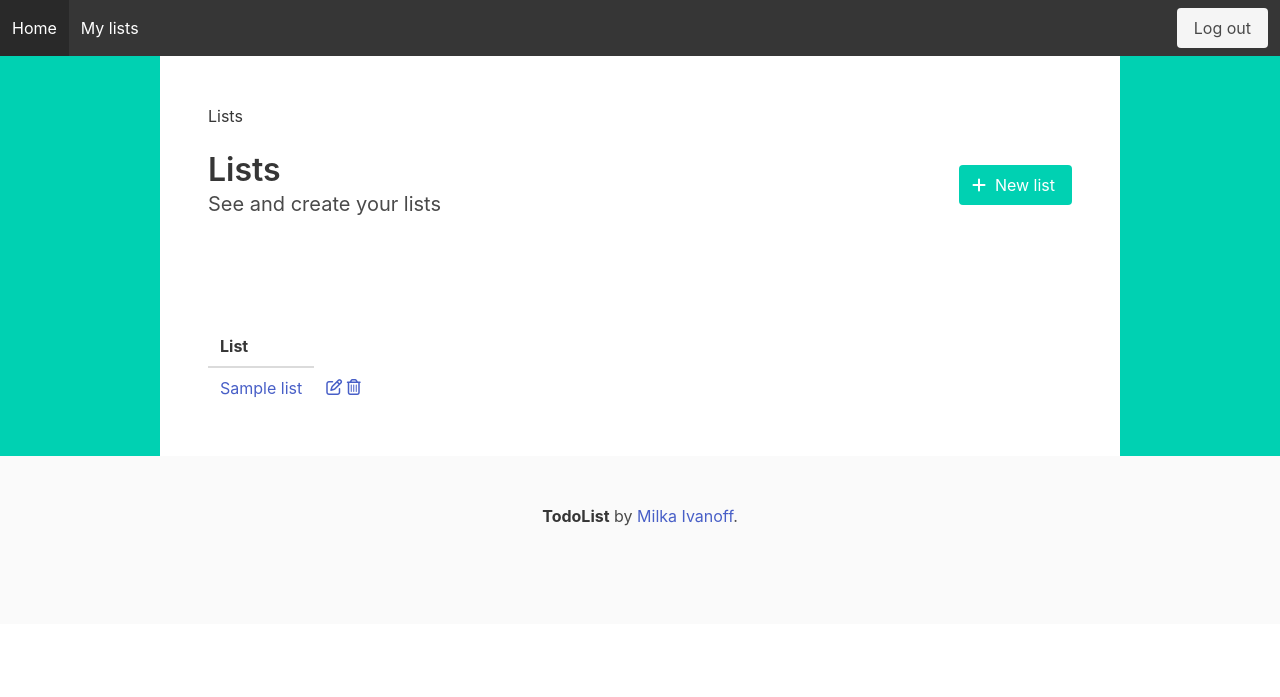
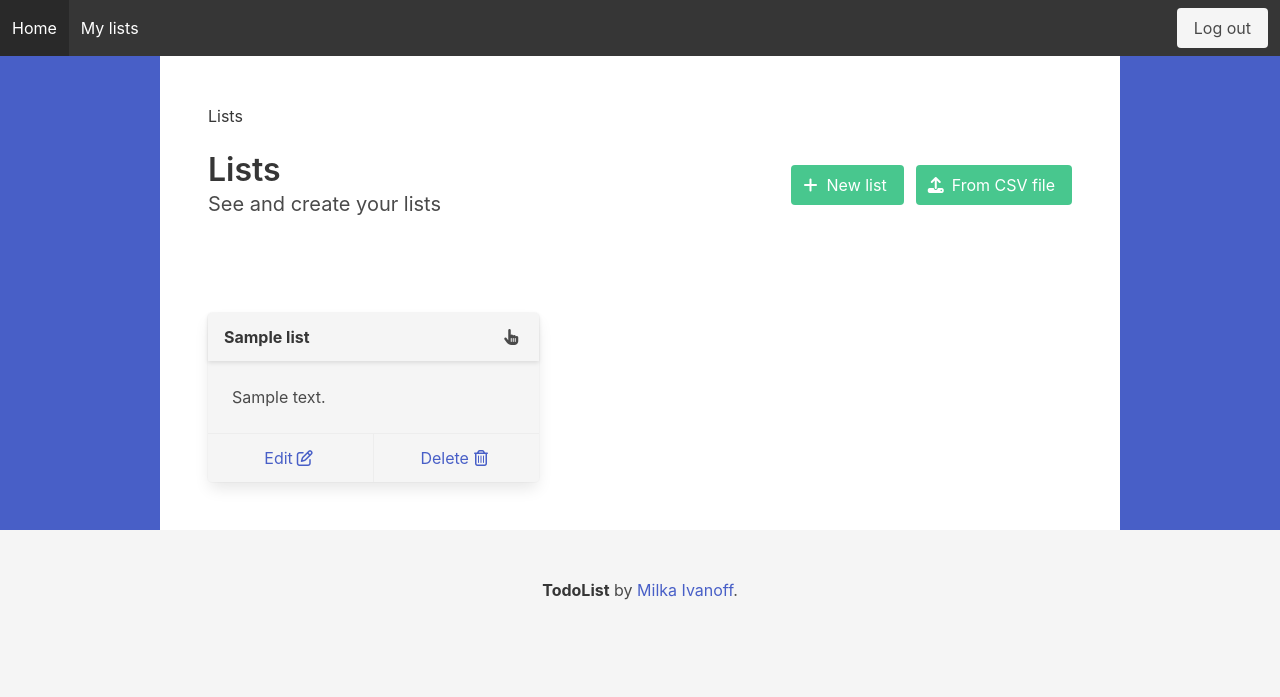
Before and after one commit to m1lk4/todolist_app, a Flask app: page /lists/ in a window 1280 px wide. Shown: the top 697 px of the page. Run offline with Flask 3, Linux system fonts and the light colour scheme; the visitor is signed in with stand-in values (Sample User, id 1); tables that the repository leaves empty hold one stand-in row (values such as "Sample post"); some libraries are stand-ins or nearby versions.

Commit message:
Carga de listas desde csv y excel

```diff
--- a/pyproject.toml
+++ b/pyproject.toml
@@ -11,6 +11,8 @@ python = "^3.10"
 flask = "^3.0.2"
 flask-sqlalchemy = "^3.1.1"
 psycopg2-binary = "^2.9.9"
+pandas = "^2.2.1"
+openpyxl = "^3.1.2"
 
 
 [tool.poetry.group.dev.dependencies]
--- a/src/core/board/__init__.py
+++ b/src/core/board/__init__.py
@@ -14,9 +14,10 @@ def create_list(**kwargs):
     db.session.commit()
 
 
-def update_list(id, name):
+def update_list(id, name, description):
     list = List.query.get(id)
     list.name = name
+    list.description = description
     db.session.commit()
 
 
--- a/src/routes/list.py
+++ b/src/routes/list.py
@@ -3,6 +3,9 @@ from flask import render_template, redirect, url_for
 from flask import request
 from flask import flash
 
+import pandas as pd
+
+from src.database.todolist import db
 from src.core import board
 from src import auth
 
@@ -43,7 +46,8 @@ def edit(list_id):
 @list_blueprint.post("/<int:list_id>/edit")
 def update(list_id):
     name = request.form["name"]
-    board.update_list(list_id, name)
+    description = request.form["description"]
+    board.update_list(list_id, name, description)
     flash("List edited", "success")
 
     return redirect(url_for("list.index"))
@@ -67,3 +71,27 @@ def show(list_id):
     tasks = board.list_tasks(list_id=list_id)
 
     return render_template("lists/show.html", list=list, tasks=tasks)
+
+
+@list_blueprint.get("/upload_file")
+def new_file():
+
+    return render_template("lists/upload.html")
+
+
+@list_blueprint.post("/upload_file")
+def upload():
+    if "file" not in request.files:
+        return flash("No file selected", "danger")
+
+    file = request.files["file"]
+
+    if file.filename == "":
+        return flash("No file selected", "danger")
+
+    if file:
+        df = pd.read_csv(file)
+        df.to_sql("lists", db.engine, if_exists="append", index=False)
+        flash("Data has been successfully loaded into the database", "success")
+
+        return redirect(url_for("list.index"))
--- a/src/templates/layout.html
+++ b/src/templates/layout.html
@@ -10,7 +10,7 @@
   <script src="{{ url_for('static', filename='js/flashes.js') }}"></script>
   {% endblock %}
 </head>
-<body class="has-background-primary">
+<body class="has-background-link">
   <nav class="navbar is-dark" role="navigation" aria-label="main navigation"">
     <div class="navbar-menu">
       <div class="navbar-start">
@@ -64,7 +64,7 @@
   </section>
 {% block home %}
 {% endblock %}
-  <footer class="footer">
+  <footer class="footer has-background-white-ter">
     <div class="content has-text-centered">
       <p>
         <strong>TodoList</strong> by <a href="https://www.linkedin.com/in/ivanoffmilka/">Milka Ivanoff</a>.
--- a/src/templates/lists/index.html
+++ b/src/templates/lists/index.html
@@ -19,40 +19,60 @@
           </div>
         </div>
         <div class="level-right">
-          <a class="button is-responsive is-primary is-pulled-right" href="{{ url_for('list.new') }}">
+          <div class="level-item">
+            <a class="button is-responsive is-success is-pulled-right" href="{{ url_for('list.new') }}">
               <span class="icon">
                 <i class="fa-solid fa-plus"></i>
               </span>
               <span>New list</span>
             </a>
           </div>
+          <div class="level-item">
+            <a class="button is-responsive is-success is-pulled-right" href="{{ url_for('list.new_file') }}">
+              <span class="icon">
+                <i class="fa-solid fa-upload"></i>
+              </span>
+              <span>From CSV file</span>
+            </a>
+          </div>
+        </div>
       </div>
     </section>
     <section class="section">
-        <div class="container">
-          <table class="table">
-            <thead>
-              <tr>
-                <th>List</th>
-              </tr>
-            </thead>
-            <tbody>
+      <div class="columns is-desktop">
         {% for list in lists %}
-                <tr>
-                  <td><a href="{{ url_for('list.show', list_id=list.id) }}">{{ list.name }}</a></td>
-                  <td>
-                    <a href="{{ url_for('list.edit', list_id=list.id) }}">
+          <div class="column is-two-fifths">
+            <div class="card has-background-light">
+              <div class="card-header">
+                <a href="{{ url_for('list.show', list_id=list.id) }}" class="card-header-title">{{ list.name }}</a>
+                <button class="card-header-icon" aria-label="more options">
+                  <span class="icon">
+                    <i class="fa-solid fa-hand-pointer"></i>
+                  </span>
+                </button>
+              </div>
+              <div class="card-content">
+                <div class="content">
+                  {{ list.description }}
+                </div>
+              </div>
+              <footer class="card-footer">
+                <a href="{{ url_for('list.edit', list_id=list.id) }}" class="card-footer-item">
+                  <p>Edit</p>
+                  <span class="icon">
                     <i class="fa-regular fa-pen-to-square"></i>
+                  </span>
                 </a>
-                    <a href="{{ url_for('list.delete', list_id=list.id) }}">
+                <a href="{{ url_for('list.delete', list_id=list.id) }}" class="card-footer-item">
+                  <p>Delete</p>
+                  <span class="icon">
                     <i class="fa-regular fa-trash-can"></i>
+                  </span>
                 </a>
-                  </td>
-                </tr>
+              </footer>
+            </div>
+          </div>
         {% endfor %}
-              </tr>
-            </tbody>
-          </table>
       </div>
     </section>
 {% endblock %}
```
Also changed, not shown: src/templates/lists/edit.html (+7 -0 lines), src/templates/lists/upload.html (added, +43 -0 lines), 1 other file. Lines whose indentation alone changed are shown as unchanged.
